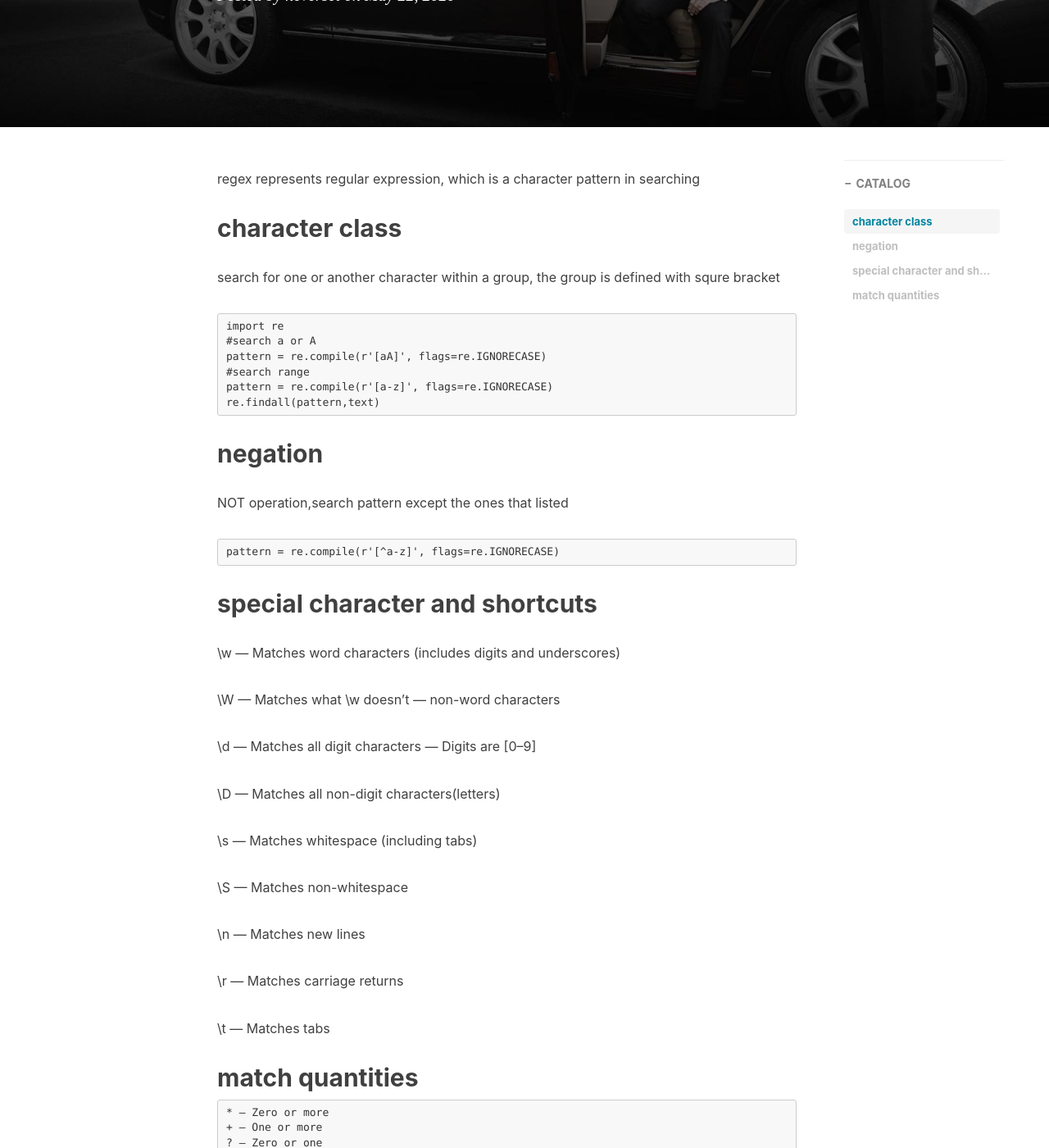
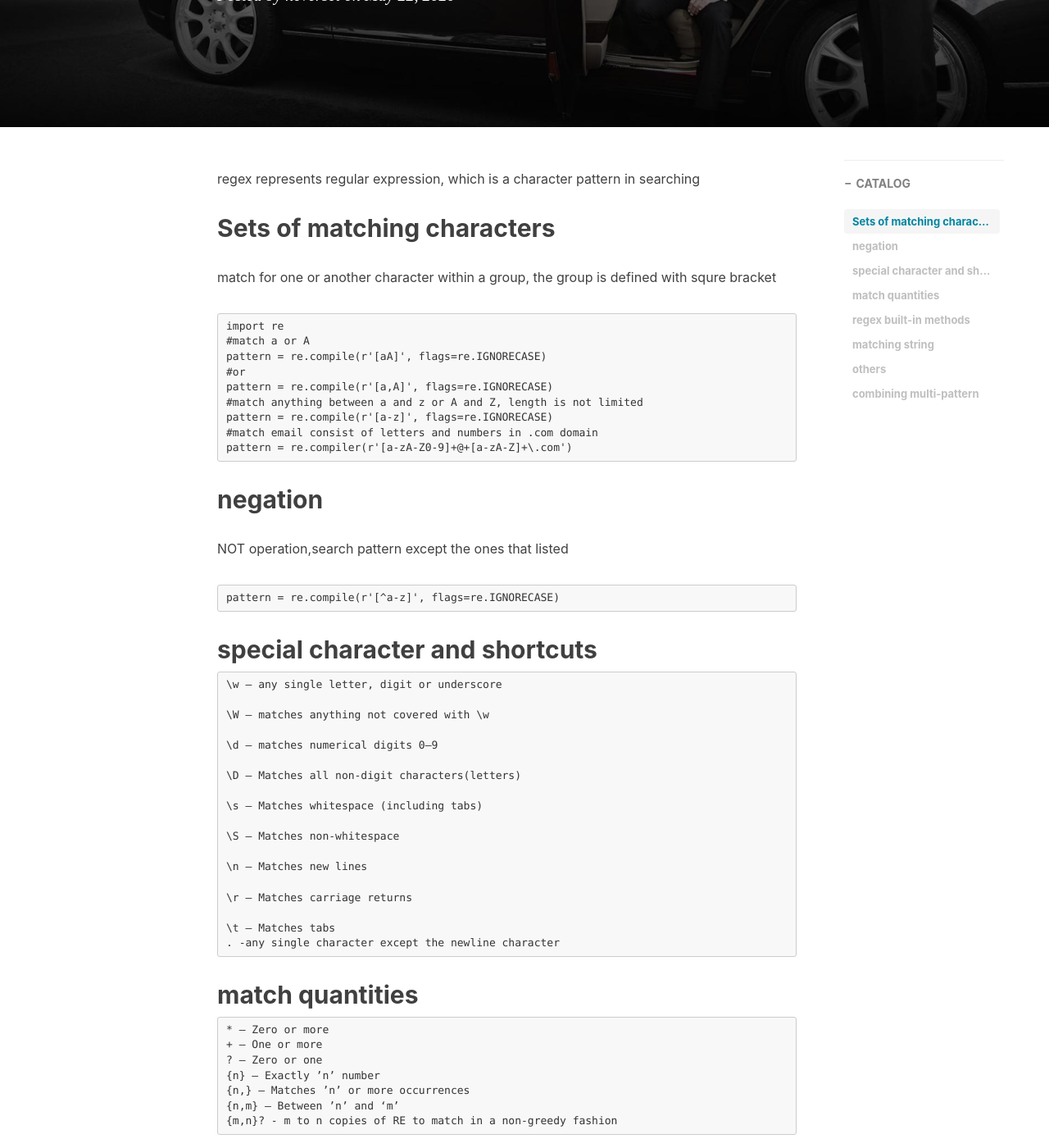
Before and after one commit to neverset123/YWHome, a Jekyll site: the page built from _posts/2020-06-13-Python Regex.md, in a window 1280 px wide and 1400 px high, scrolled down 302 px. Shown: the whole window at 82% size. Built offline with Jekyll 4.4.1, drawn with Linux system fonts in a browser that asks for light colours; nearby versions of some CDN libraries; comment, search, counter and statistics services are not loaded; some of the changed text lies outside the part shown.

Commit message:
modified regex

```diff
--- a/_posts/2020-06-13-Python Regex.md
+++ b/_posts/2020-06-13-Python Regex.md
@@ -12,15 +12,18 @@
 
 regex represents regular expression, which is a character pattern in searching
 
-## character class
-search for one or another character within a group, the group is defined with squre bracket
+## Sets of matching characters
+match for one or another character within a group, the group is defined with squre bracket
 
     import re
-    #search a or A
+    #match a or A
     pattern = re.compile(r'[aA]', flags=re.IGNORECASE)
-    #search range
+    #or
+    pattern = re.compile(r'[a,A]', flags=re.IGNORECASE)
+    #match anything between a and z or A and Z, length is not limited
     pattern = re.compile(r'[a-z]', flags=re.IGNORECASE)
-    re.findall(pattern,text)
+    #match email consist of letters and numbers in .com domain
+    pattern = re.compiler(r'[a-zA-Z0-9]+@+[a-zA-Z]+\.com')
 
 ## negation
 NOT operation,search pattern except the ones that listed
@@ -28,23 +31,25 @@
     pattern = re.compile(r'[^a-z]', flags=re.IGNORECASE)
 
 ## special character and shortcuts
-\w — Matches word characters (includes digits and underscores)
+    \w — any single letter, digit or underscore
 
-\W — Matches what \w doesn’t — non-word characters
+    \W — matches anything not covered with \w
 
-\d — Matches all digit characters — Digits are [0–9]
+    \d — matches numerical digits 0–9
 
-\D — Matches all non-digit characters(letters)
+    \D — Matches all non-digit characters(letters)
 
-\s — Matches whitespace (including tabs)
+    \s — Matches whitespace (including tabs)
 
-\S — Matches non-whitespace
+    \S — Matches non-whitespace
 
-\n — Matches new lines
+    \n — Matches new lines
 
-\r — Matches carriage returns
+    \r — Matches carriage returns
 
-\t — Matches tabs
+    \t — Matches tabs
+    . -any single character except the newline character
+
 
 ## match quantities
     * — Zero or more
@@ -53,3 +58,42 @@
     {n} — Exactly ’n’ number
     {n,} — Matches ’n’ or more occurrences
     {n,m} — Between ’n’ and ‘m’
+    {m,n}? - m to n copies of RE to match in a non-greedy fashion
+
+## regex built-in methods
+
+* match
+    prog=re.compile(r'ing')
+    words=['Spring','cycling','Ringtone']
+    for w in words:
+        #if match then return an object, otherwise return None
+        if prog.match(w,pos=len(w)-3)!=None:
+            print('last three letters are ing')
+
+* search
+returns the matched object, apply group() method on the object to get teh matched string
+    match_obj=prog.search(w)
+    start=match_obj.span()[0]
+    end=match_obj.span()[1]
+    matched_string=match_obj.group()
+
+* findall
+returns a list with the matching pattern
+* finditer
+returns an iterator of the matched objects
+* split
+used to get rid of extrinsic characters which messing up a regular sent
+    #replace ';,space_' from text
+    " ".join(re.split('[;,\s_]+', text))
+
+### matching string
+* ^(cart) pattern at the beginning of a string not anywhere else
+
+    pattern=re.compile(r'^Com')
+* $ (dollar sign) matches a pattern at the end of the string
+    pattern=re.compile(r'ing$')
+
+## others
+### combining multi-pattern
+   #p0 and p1 are two patterns before compile
+    pattern=p0+'|'+p1
```
